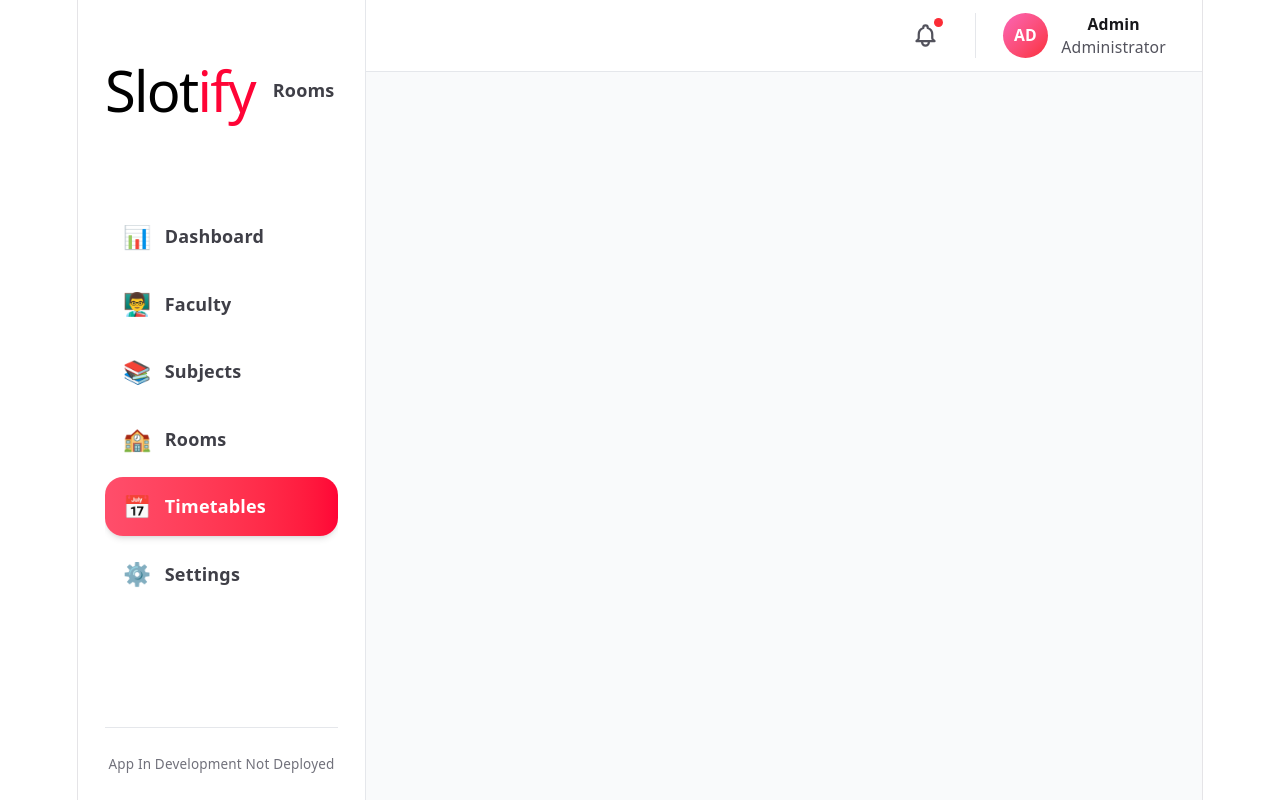
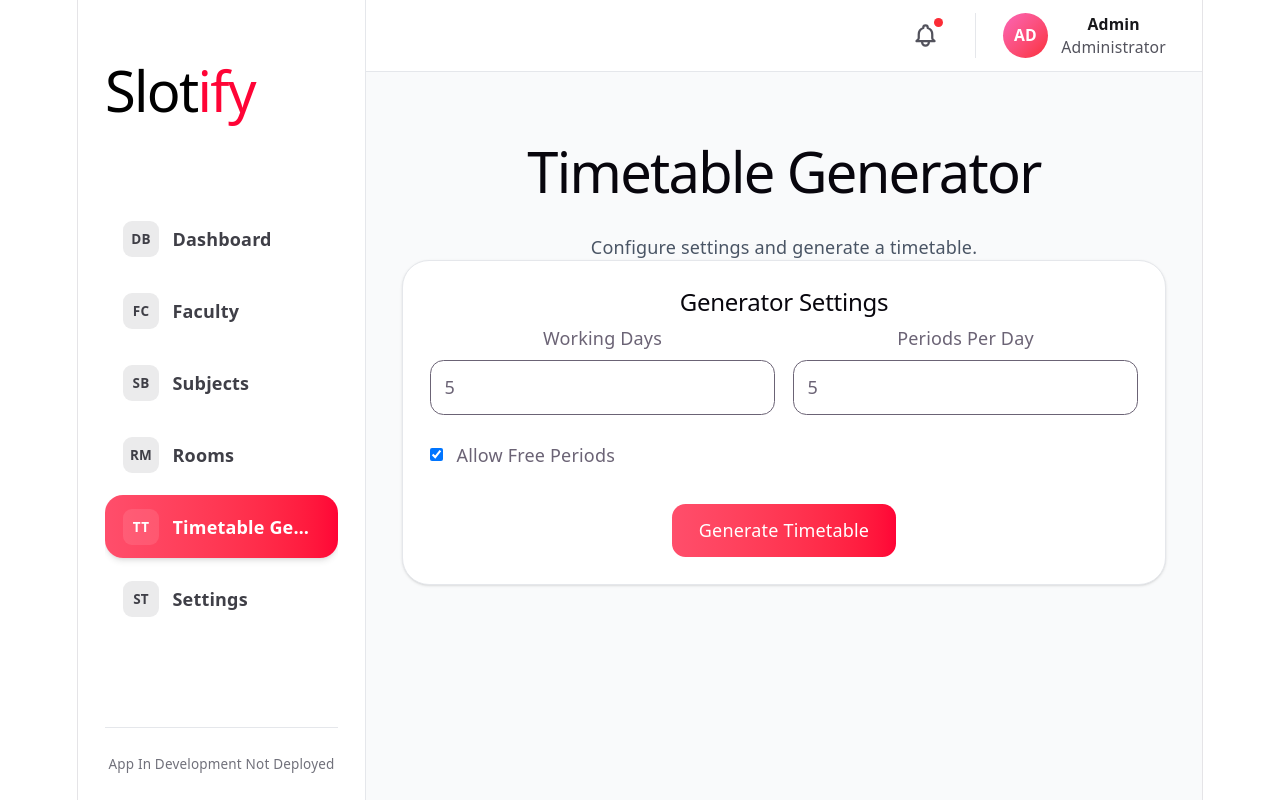
Before and after one commit to Spindiesel/Slotify, a React (Vite) app in the folder client/: page /timetables in a window 1280 px wide. Built offline with nearby package versions, Linux system fonts and the light colour scheme.

Commit message:
Add Rooms Management and Timetable Generator UI

```diff
--- a/client/src/App.jsx
+++ b/client/src/App.jsx
@@ -6,6 +6,7 @@ import Dashboard from "./pages/Dashboard";
 import Faculty from "./pages/Faculty";
 import Subjects from "./pages/Subjects";
 import Rooms from "./pages/Rooms";
+import TimetableGenerator from "./pages/TimetableGenerator";
 
 function App() {
   const [sidebarOpen, setSidebarOpen] = useState(true);
@@ -24,6 +25,7 @@ function App() {
               <Route path="/faculty" element={<Faculty />} />
               <Route path="/subjects" element={<Subjects />} />
               <Route path="/rooms" element={<Rooms />} />
+              <Route path="/timetables" element={<TimetableGenerator />} />
             </Routes>
           </main>
         </div>
--- a/client/src/components/Sidebar.jsx
+++ b/client/src/components/Sidebar.jsx
@@ -6,45 +6,40 @@ function Sidebar({ open, setOpen }) {
   const isActive = (path) => location.pathname === path;
 
   const menuItems = [
-    { path: "/", label: "Dashboard", icon: "📊" },
-    { path: "/faculty", label: "Faculty", icon: "👨‍🏫" },
-    { path: "/subjects", label: "Subjects", icon: "📚" },
-    { path: "/rooms", label: "Rooms", icon: "🏫" },
-    { path: "/timetables", label: "Timetables", icon: "📅" },
-    { path: "/settings", label: "Settings", icon: "⚙️" },
+    { path: "/", label: "Dashboard", icon: "DB" },
+    { path: "/faculty", label: "Faculty", icon: "FC" },
+    { path: "/subjects", label: "Subjects", icon: "SB" },
+    { path: "/rooms", label: "Rooms", icon: "RM" },
+    { path: "/timetables", label: "Timetable Generator", icon: "TT" },
+    { path: "/settings", label: "Settings", icon: "ST" },
   ];
 
   return (
     <>
-      {/* Mobile Overlay */}
       {open && (
         <div
-          className="fixed inset-0 bg-black bg-opacity-50 z-30 lg:hidden"
+          className="fixed inset-0 z-30 bg-black bg-opacity-50 lg:hidden"
           onClick={() => setOpen(false)}
         ></div>
       )}
 
-      {/* Sidebar */}
       <aside
-        className={`fixed lg:static top-0 left-0 z-40 h-screen w-64 bg-white border-r border-gray-200 p-6 flex flex-col transition-transform duration-300 ease-in-out flex-shrink-0 ${
+        className={`fixed left-0 top-0 z-40 flex h-screen w-64 flex-shrink-0 flex-col border-r border-gray-200 bg-white p-6 transition-transform duration-300 ease-in-out lg:static ${
           open ? "translate-x-0" : "-translate-x-full lg:translate-x-0"
         }`}
       >
-        {/* Logo */}
-        <div className="mb-12 flex items-center justify-between flex-shrink-0">
+        <div className="mb-12 flex flex-shrink-0 items-center justify-between">
           <h1 className="text-4xl font-black tracking-tight">
             <span className="text-black">Slot</span>
             <span className="text-[#FF0436]">ify</span>
           </h1>
 
-          <Link to="/rooms" className="block px-4 py-3 rounded-2xl font-semibold text-zinc-700 hover:bg-pink-50 hover:text-[#FF0436] transition-all">
-             Rooms
-          </Link>
           <button
             onClick={() => setOpen(false)}
-            className="lg:hidden p-2 hover:bg-gray-100 rounded-lg transition-colors flex-shrink-0"
+            className="flex-shrink-0 rounded-lg p-2 transition-colors hover:bg-gray-100 lg:hidden"
+            aria-label="Close sidebar"
           >
-            <svg className="w-5 h-5" fill="none" stroke="currentColor" viewBox="0 0 24 24">
+            <svg className="h-5 w-5" fill="none" stroke="currentColor" viewBox="0 0 24 24">
               <path
                 strokeLinecap="round"
                 strokeLinejoin="round"
@@ -55,28 +50,27 @@ function Sidebar({ open, setOpen }) {
           </button>
         </div>
 
-        {/* Navigation Menu */}
-        <nav className="space-y-2 flex-1 overflow-y-auto">
+        <nav className="flex-1 space-y-2 overflow-y-auto">
           {menuItems.map((item) => (
             <Link
               key={item.path}
               to={item.path}
               onClick={() => setOpen(false)}
-              className={`flex items-center gap-3 px-4 py-3 rounded-2xl font-semibold transition-all duration-200 ${
+              className={`flex items-center gap-3 rounded-2xl px-4 py-3 font-semibold transition-all duration-200 ${
                 isActive(item.path)
                   ? "bg-gradient-to-r from-[#FF4E6B] to-[#FF0436] text-white shadow-md"
                   : "text-zinc-700 hover:bg-gray-50 hover:text-[#FF0436]"
               }`}
             >
-              <span className="text-xl flex-shrink-0">{item.icon}</span>
+              <span className="flex h-8 w-8 flex-shrink-0 items-center justify-center rounded-lg bg-current/10 text-xs font-bold">
+                {item.icon}
+              </span>
               <span className="truncate">{item.label}</span>
             </Link>
           ))}
         </nav>
 
-
-        {/* Footer */}
-        <div className="pt-6 border-t border-gray-200 flex-shrink-0">
+        <div className="flex-shrink-0 border-t border-gray-200 pt-6">
           <p className="text-xs text-zinc-500">App In Development Not Deployed</p>
         </div>
       </aside>
--- /dev/null
+++ b/client/src/pages/TimetableGenerator.jsx
@@ -0,0 +1,152 @@
+import { useState } from "react";
+
+function TimetableGenerator() {
+
+  const [generated, setGenerated] = useState(false);
+
+  const timetable = {
+    Monday: ["DBMS", "Free", "OS", "CN", "Free"],
+    Tuesday: ["OS", "DBMS", "Free", "CN", "Java"],
+    Wednesday: ["CN", "Free", "DBMS", "OS", "Free"],
+    Thursday: ["Java", "DBMS", "OS", "Free", "CN"],
+    Friday: ["DBMS", "CN", "Free", "OS", "Java"],
+  };
+
+  const generateTimetable = () => {
+    setGenerated(true);
+  };
+
+  return (
+    <div className="flex-1 bg-gray-50 p-8">
+
+      <h1 className="text-4xl font-bold text-black mb-2">
+        Timetable Generator
+      </h1>
+
+      <p className="text-gray-600 mb-8">
+        Configure settings and generate a timetable.
+      </p>
+
+      <div className="bg-white rounded-3xl p-6 shadow-sm border border-gray-200 mb-8">
+
+        <h2 className="text-2xl font-semibold mb-6">
+          Generator Settings
+        </h2>
+
+        <div className="grid md:grid-cols-2 gap-4">
+
+          <div>
+            <label className="block mb-2 font-medium">
+              Working Days
+            </label>
+
+            <input
+              type="number"
+              defaultValue="5"
+              className="w-full border rounded-xl p-3"
+            />
+          </div>
+
+          <div>
+            <label className="block mb-2 font-medium">
+              Periods Per Day
+            </label>
+
+            <input
+              type="number"
+              defaultValue="5"
+              className="w-full border rounded-xl p-3"
+            />
+          </div>
+
+        </div>
+
+        <div className="mt-6">
+
+          <label className="flex items-center gap-3">
+
+            <input type="checkbox" defaultChecked />
+
+            Allow Free Periods
+
+          </label>
+
+        </div>
+
+        <button
+          onClick={generateTimetable}
+          className="mt-8 px-6 py-3 rounded-xl bg-gradient-to-r from-[#FF4E6B] to-[#FF0436] text-white"
+        >
+          Generate Timetable
+        </button>
+
+      </div>
+
+      {generated && (
+
+        <div className="bg-white rounded-3xl p-6 shadow-sm border border-gray-200">
+
+          <div className="flex justify-between items-center mb-6">
+
+            <h2 className="text-2xl font-semibold">
+              Generated Timetable
+            </h2>
+
+            <button
+              onClick={generateTimetable}
+              className="px-4 py-2 rounded-xl bg-pink-100 text-[#FF0436]"
+            >
+              Regenerate
+            </button>
+
+          </div>
+
+          <table className="w-full">
+
+            <thead>
+              <tr>
+                <th className="p-3 text-left">Day</th>
+                <th className="p-3">P1</th>
+                <th className="p-3">P2</th>
+                <th className="p-3">P3</th>
+                <th className="p-3">P4</th>
+                <th className="p-3">P5</th>
+              </tr>
+            </thead>
+
+            <tbody>
+
+              {Object.entries(timetable).map(
+                ([day, periods]) => (
+                  <tr key={day} className="border-t">
+
+                    <td className="p-3 font-semibold">
+                      {day}
+                    </td>
+
+                    {periods.map((period, index) => (
+                      <td
+                        key={index}
+                        className="p-3 text-center"
+                      >
+                        {period}
+                      </td>
+                    ))}
+
+                  </tr>
+                )
+              )}
+
+            </tbody>
+
+          </table>
+
+        </div>
+
+      )}
+
+    </div>
+  );
+}
+
+export default TimetableGenerator;
```
